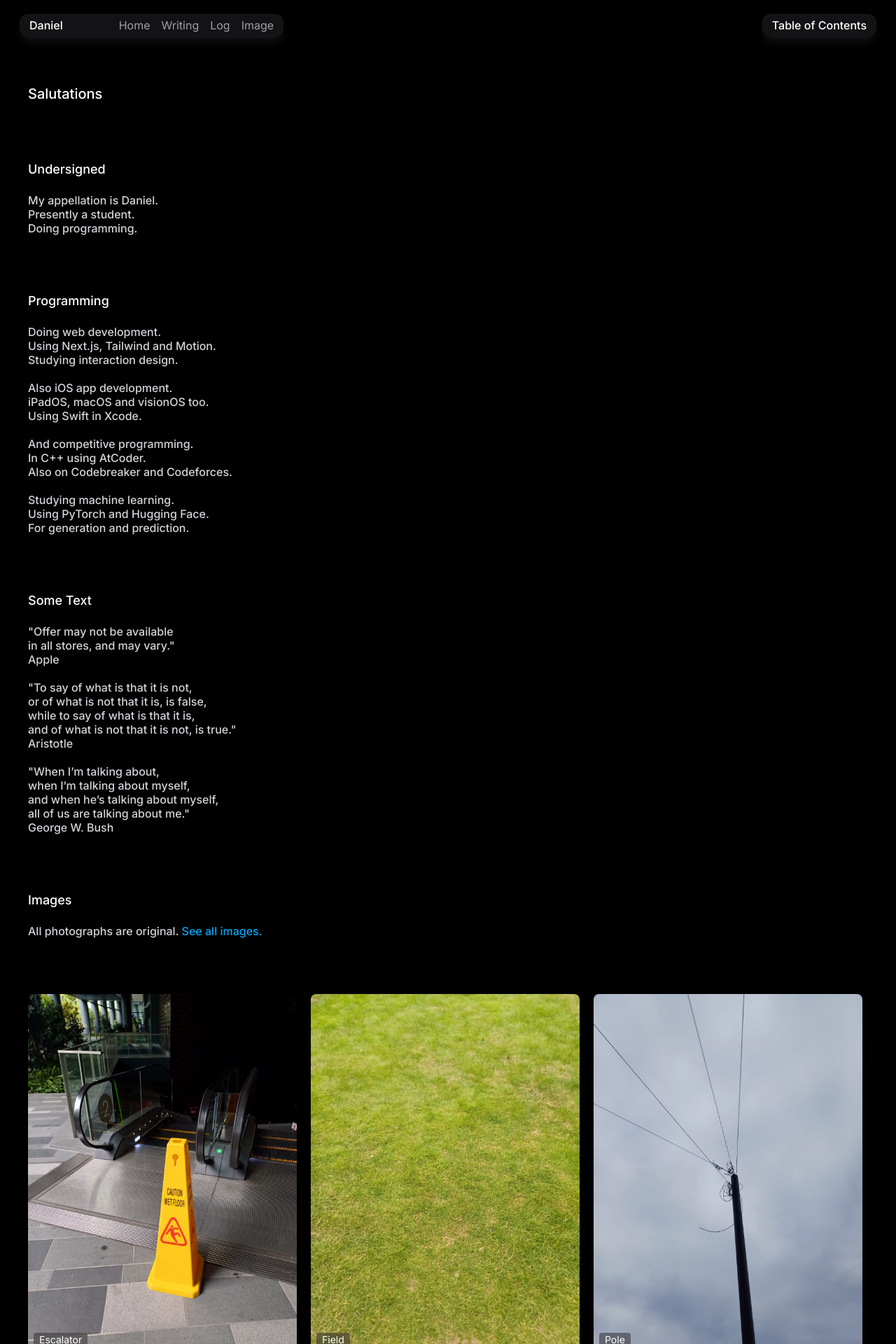
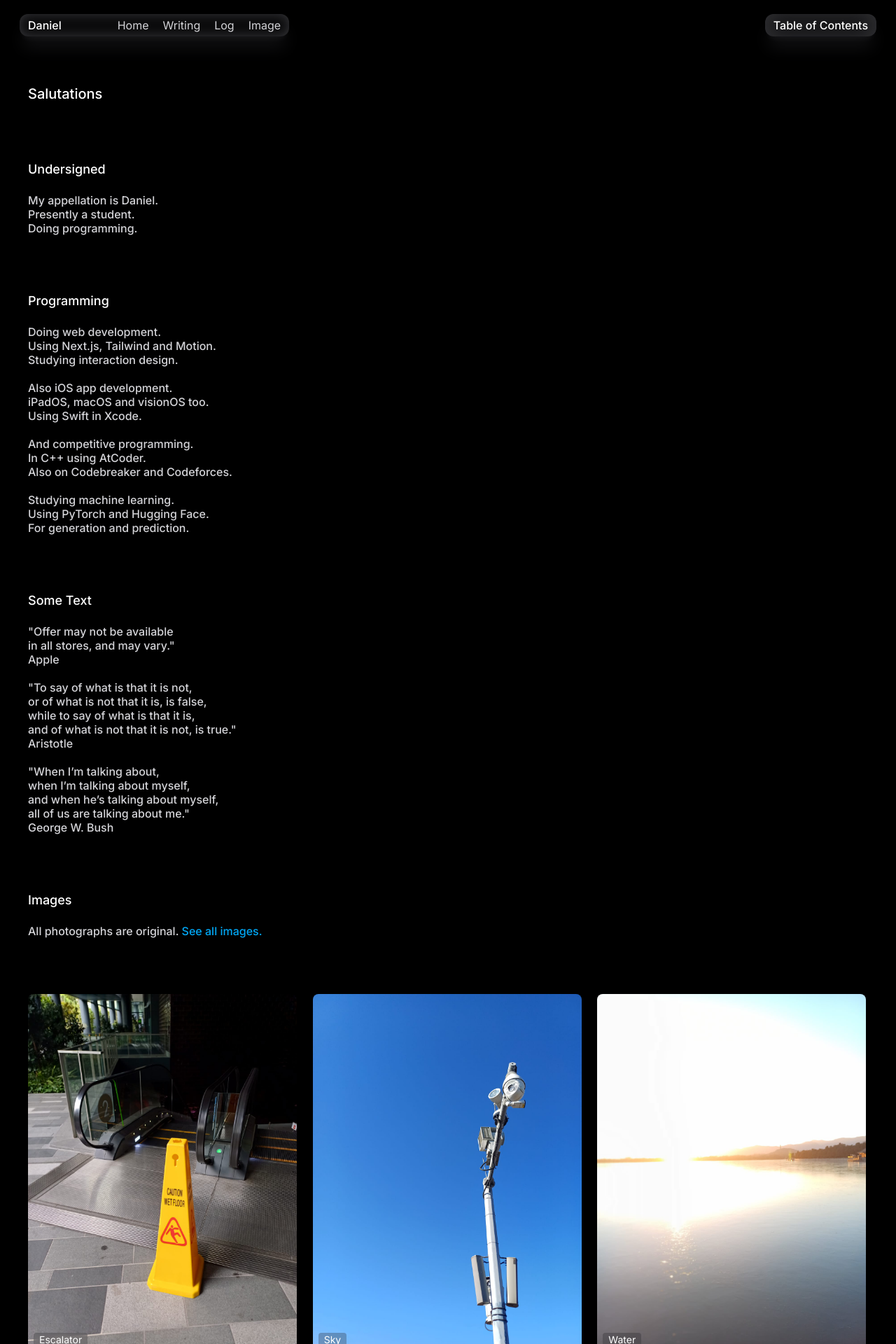
Before and after one commit to lntcu/Interface, a Next.js app: page / in a window 1280 px wide. Shown: the top 1920 px of the page at 70% size. Built offline with nearby package versions, Linux system fonts and the light colour scheme.

Commit message:
Minor refinements to animations and images

```diff
--- a/app/file/Log.mdx
+++ b/app/file/Log.mdx
@@ -1,6 +1,6 @@
 import Sidebar from "@/components/sidebar"
 
-<Sidebar content={["Initial", "Launch f"]} />
+<Sidebar content={["Initial Commit", "Launch"]} />
 
 # Log
 
--- a/app/page.tsx
+++ b/app/page.tsx
@@ -6,8 +6,23 @@ import { AnimatePresence, motion, easeInOut } from "motion/react";
 import { useState } from "react";
 import Salutation from "./file/Salutation.mdx";
 
+const image = [
+  {
+    title: "Escalator",
+    text: "An inclined power-assisted transport.",
+  },
+  {
+    title: "Sky",
+    text: "A rather blue, clear sky.",
+  },
+  {
+    title: "Water",
+    text: "Body of liquid.",
+  },
+];
+
 export default function Page() {
-  const [expand, setExpand] = useState("");
+  const [expand, setExpand] = useState(["", ""]);
 
   const container = {
     hidden: {},
@@ -15,8 +30,8 @@ export default function Page() {
       transition: {
         staggerChildren: 0.1,
       },
-      scale: expand != "" ? 0.95 : 1,
-      opacity: expand != "" ? 0.7 : 1,
+      scale: expand[0] != "" ? 0.95 : 1,
+      opacity: expand[0] != "" ? 0.7 : 1,
     },
   };
   const child = {
@@ -48,57 +63,67 @@ export default function Page() {
         <div>
           <Salutation />
         </div>
-        <div className="flex items-center justify-center sm:justify-start max-sm:flex-col gap-5">
-          {["Escalator", "Field", "Pole"].map((title) => (
+        <div className="grid grid-cols-1 sm:grid-cols-3 gap-3 sm:gap-5">
+          {image.map((item) => (
             <motion.div
               variants={child}
-              className={`relative ${expand == title ? "z-40" : ""}`}
-              layoutId={title}
-              onClick={() => setExpand(title)}
-              key={title}
+              className={`relative ${expand[0] == item.title ? "z-40" : ""}`}
+              layoutId={item.title}
+              onClick={() => setExpand([item.title, item.text])}
+              key={item.title}
+              whileTap={{ scale: 0.9 }}
             >
               <Image
-                src={`/${title}.jpeg`}
-                alt={title}
+                src={`/${item.title}.jpeg`}
+                alt={item.text}
                 width={5000}
                 height={5000}
                 className="w-sm rounded-lg"
               />
-              <div className="absolute bottom-0 left-0 m-2 flex items-center justify-start w-full">
-                <div className="backdrop-blur-xs bg-zinc-800/50 text-sm px-2 rounded-sm">
-                  {title}
+              <motion.div
+                layoutId={`${item.title}_`}
+                className="absolute bottom-0 left-0 m-2 flex items-center justify-start w-full z-30"
+              >
+                <div className="backdrop-blur-xs shadow-inset[0_0_0.5rem] inset-shadow-zinc-700/30 backdrop-saturate-100 bg-zinc-800/30 shadow-xl shadow-zinc-700/30 text-sm px-2 rounded-sm">
+                  <p>{item.title}</p>
+                  <p className="hidden">{item.text}</p>
                 </div>
-              </div>
+              </motion.div>
             </motion.div>
           ))}
         </div>
       </motion.div>
       <motion.div
-        className={`fixed top-0 left-0 min-w-screen min-h-screen flex items-center justify-center z-50 ${expand != "" ? "pointer-events-auto cursor-pointer" : "pointer-events-none"}`}
+        className={`fixed top-0 left-0 w-screen h-screen overflow-hidden flex items-center justify-center z-50 ${expand[0] != "" ? "pointer-events-auto cursor-pointer" : "pointer-events-none"}`}
         animate={{
-          background: expand != "" ? "#11182799" : "#00000000",
-          backdropFilter: expand != "" ? "blur(0.5rem)" : "blur(0rem)",
+          background: expand[0] != "" ? "#11182799" : "#00000000",
+          backdropFilter: expand[0] != "" ? "blur(0.5rem)" : "blur(0rem)",
         }}
-        onClick={() => setExpand("")}
+        onClick={() => setExpand(["", ""])}
       >
         <AnimatePresence>
-          {expand != "" && (
+          {expand[0] != "" && (
             <motion.div
-              layoutId={`${expand}`}
+              layoutId={expand[0]}
               className="flex max-sm:flex-col max-sm:gap-3 items-end justify-center"
             >
               <Image
-                src={`/${expand}.jpeg`}
-                alt={`${expand}`}
+                src={`/${expand[0]}.jpeg`}
+                alt={expand[1]}
                 width={5000}
                 height={5000}
-                className="h-auto sm:h-screen w-screen sm:w-auto object-contain"
+                className="w-auto h-auto sm:h-screen max-sm:w-screen object-contain"
               />
-              <div className="sm:p-5 flex items-center justify-center w-full">
-                <div className="max-sm:backdrop-blur-xs max-sm:bg-zinc-800/50 px-2 py-0.5 font-medium sm:text-lg rounded-lg">
-                  {expand}
+              <motion.div
+                layoutId={`${expand[0]}_`}
+                className="px-5 sm:p-5 w-full"
+                transition={{ type: "spring", duration: 0.5, bounce: 0.1 }}
+              >
+                <div className="font-medium">
+                  <p className="text-lg">{expand[0]}</p>
+                  <p className="text-zinc-300">{expand[1]}</p>
                 </div>
-              </div>
+              </motion.div>
             </motion.div>
           )}
         </AnimatePresence>
--- a/components/navbar.tsx
+++ b/components/navbar.tsx
@@ -1,34 +1,80 @@
 import Link from "next/link";
+import { useState } from "react";
+import { motion } from "motion/react";
 
 export default function Navbar() {
+  const [expand, setExpand] = useState(false);
+
   return (
-    <div className="fixed top-0 left-0 my-5 mx-3 sm:mx-7 z-50">
-      <div className="rounded-xl backdrop-blur-xs bg-zinc-800/50 flex items-center justify-center shadow-lg shadow-zinc-700/30 border-2 border-zinc-800/10 gap-10 sm:gap-20 px-3 py-1">
-        <Link href="/" className="font-medium active:scale-80 max-sm:text-sm">
-          Daniel
-        </Link>
-        <div className="flex items-center justify-center gap-4 max-sm:text-sm">
+    <div className="fixed top-0 left-0 py-5 px-3 sm:px-7 z-50 max-sm:w-full">
+      <div className="rounded-xl backdrop-blur-xs backdrop-saturate-100 inset-shadow-[0_0_1rem] inset-shadow-zinc-400/30 bg-zinc-800/30 flex max-sm:flex-col max-sm:w-full sm:items-center sm:justify-center shadow-xl shadow-zinc-700/30 sm:gap-20 px-3 py-1.5">
+        <div className="flex items-center justify-between w-full">
+          <Link href="/" className="font-medium active:scale-80">
+            Daniel
+          </Link>
+          <motion.div
+            layout
+            className="sm:hidden text-zinc-300 font-medium"
+            onClick={() => setExpand(!expand)}
+          >
+            {expand ? "Close" : "Menu"}
+          </motion.div>
+        </div>
+        <motion.div
+          className="sm:hidden flex justify-center text-zinc-300 flex-col overflow-hidden text-lg font-medium"
+          animate={{
+            height: expand ? "auto" : 0,
+            opacity: expand ? 1 : 0,
+            filter: expand ? "blur(0rem)" : "blur(0.5rem)",
+          }}
+        >
           <Link
             href="/"
-            className="hover:text-white text-zinc-400 transition-all duration-300 active:scale-80"
+            className="hover:text-white transition-all duration-300 active:scale-80 mt-5"
           >
             Home
           </Link>
           <Link
             href="/writing"
-            className="hover:text-white text-zinc-400 transition-all duration-300 active:scale-80"
+            className="hover:text-white transition-all duration-300 active:scale-80"
           >
             Writing
           </Link>
           <Link
             href="/log"
-            className="hover:text-white text-zinc-400 transition-all duration-300 active:scale-80"
+            className="hover:text-white transition-all duration-300 active:scale-80"
           >
             Log
           </Link>
           <Link
             href="/image"
-            className="hover:text-white text-zinc-400 transition-all duration-300 active:scale-80"
+            className="hover:text-white transition-all duration-300 active:scale-80"
+          >
+            Image
+          </Link>
+        </motion.div>
+        <div className="flex items-center justify-center text-zinc-300 max-sm:hidden gap-5">
+          <Link
+            href="/"
+            className="hover:text-white transition-all duration-300 active:scale-80"
+          >
+            Home
+          </Link>
+          <Link
+            href="/writing"
+            className="hover:text-white transition-all duration-300 active:scale-80"
+          >
+            Writing
+          </Link>
+          <Link
+            href="/log"
+            className="hover:text-white transition-all duration-300 active:scale-80"
+          >
+            Log
+          </Link>
+          <Link
+            href="/image"
+            className="hover:text-white transition-all duration-300 active:scale-80"
           >
             Image
           </Link>
--- a/components/sidebar.tsx
+++ b/components/sidebar.tsx
@@ -13,12 +13,12 @@ export default function Sidebar({ content }: prop) {
 
   return (
     <motion.div
-      className="fixed bottom-0 sm:top-0 right-0 sm:right-0 my-5 mx-3 sm:mx-7 z-50 rounded-lg backdrop-blur-lg h-max"
+      className="fixed bottom-0 sm:top-0 right-0 sm:right-0 my-5 mx-3 sm:mx-7 z-50 rounded-xl backdrop-blur-xs h-max backdrop-saturate-100"
       initial={{ opacity: 0, x: 200, filter: "blur(0.5rem)" }}
       animate={{ opacity: 1, x: 0, filter: "blur(0rem)" }}
       transition={{ duration: 0.4, ease: "easeInOut" }}
     >
-      <div className="flex items-start justify-center max-sm:justify-between rounded-xl bg-zinc-800/50 shadow-lg shadow-zinc-700/30 border-2 border-zinc-800/10 px-3 py-1">
+      <div className="flex items-start justify-center max-sm:justify-between rounded-xl inset-shadow-[0_0_2rem] inset-shadow-zinc-400/30 bg-zinc-800/30 shadow-xl shadow-zinc-700/30 px-3 py-1.5">
         <motion.div
           className="font-medium text-white text-nowrap cursor-pointer"
           onClick={() => setExpand(!expand)}
@@ -34,6 +34,7 @@ export default function Sidebar({ content }: prop) {
             opacity: expand ? 1 : 0,
             filter: expand ? "blur(0rem)" : "blur(0.5rem)",
             x: expand ? 0 : -20,
+            scale: expand ? 1 : 0.8,
           }}
         >
           {content.map((item) => (
```
Also changed, not shown: app/image/page.tsx (+25 -12 lines), public/Cave.jpeg (added), public/Sphere.jpeg (added).
